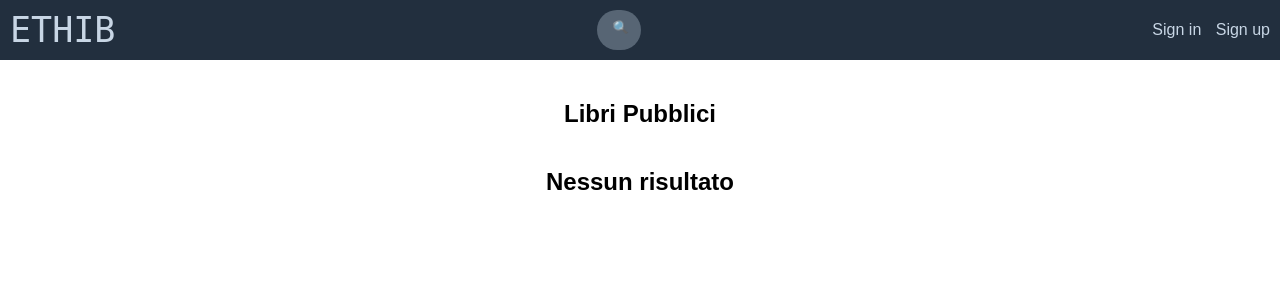
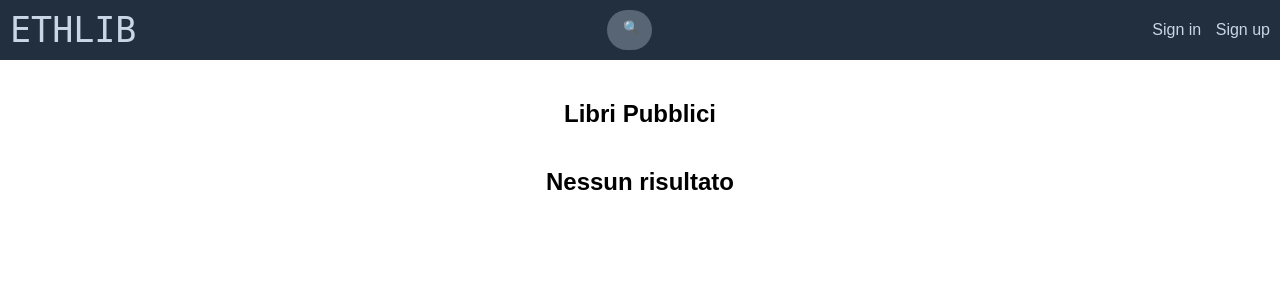
Before and after one commit to drw0if/ethlib, a PHP site: page / in a window 1280 px wide. Shown: the top 300 px of the page. Run offline with PHP 8.4, Linux system fonts and the light colour scheme; data that the repository does not hold is empty.

Commit message:
changed name

```diff
--- a/docs/download/generate.sql
+++ b/docs/download/generate.sql
@@ -1,5 +1,5 @@
-CREATE DATABASE ethib;
-USE ethib;
+CREATE DATABASE ethlib;
+USE ethlib;
 
 -- -------
 -- User --
--- a/lib/DB.php
+++ b/lib/DB.php
@@ -13,7 +13,7 @@
         private $connection = null;
 
         private $hostname = "localhost";
-        private $dbname = "ethib";
+        private $dbname = "ethlib";
         private $username = "root";
         private $password = "";
 
--- a/template/header.php
+++ b/template/header.php
@@ -15,7 +15,7 @@
 <body>
     <header class="page-header">
         <div id="logo">
-            ETHIB
+            ETHLIB
         </div>
         <form method="GET" action="search.php" class="search-box">
             <input type="text" class="search-input" placeholder="George Orwell" name="query">
```
